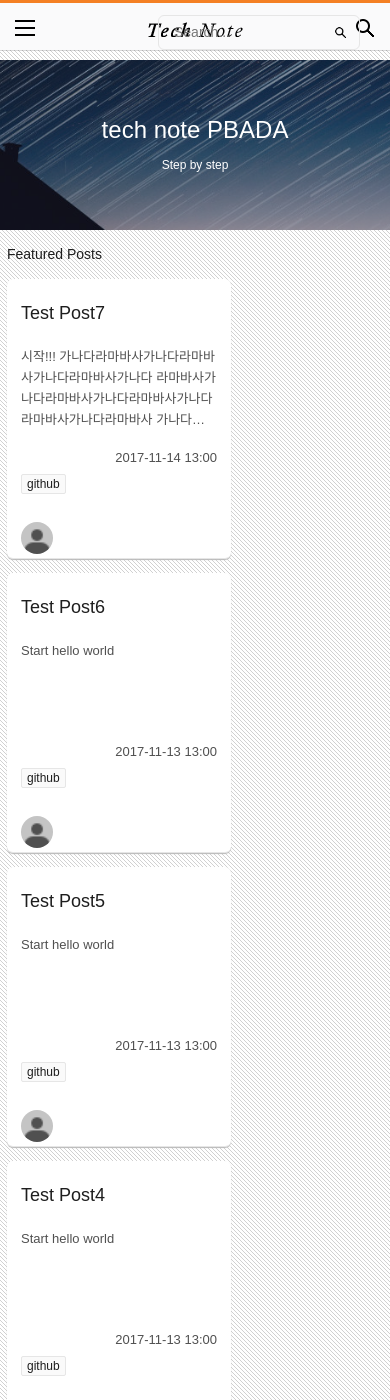
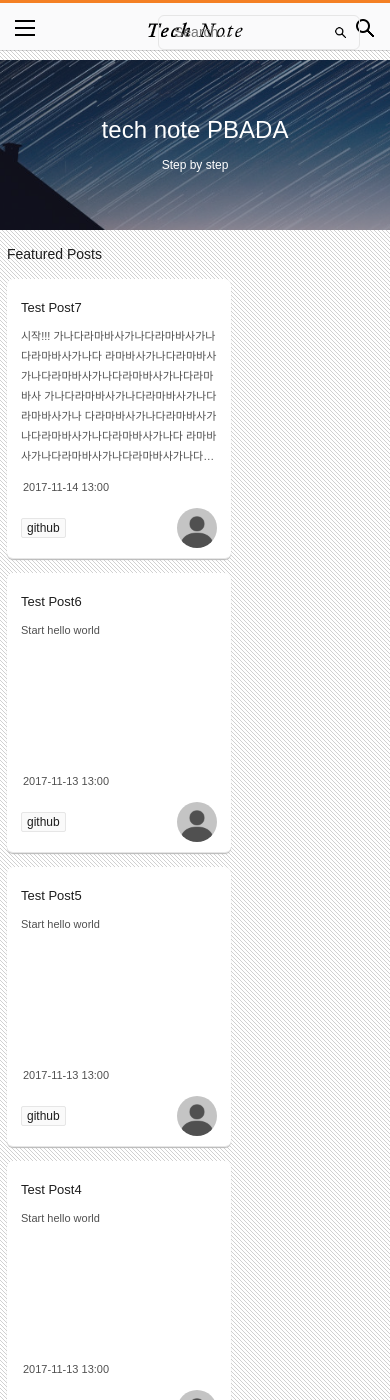
Before and after one commit to nsshopping/nsshopping.github.io, a Jekyll site: the page built from index.html, in a window 390 px wide and 1400 px high. Built offline with Jekyll 4.4.1, drawn with Linux system fonts in a browser that asks for light colours; some web fonts are replaced; the list of posts is cut into pages by our own code; comment, search, counter and statistics services are not loaded.

Commit message:
Update screen.css

```diff
--- a/assets/css/screen.css
+++ b/assets/css/screen.css
@@ -1379,77 +1379,6 @@ body.page-template {
         background-size: 22px 22px;
     }
 
-    /* list(loop) */
-    #post-list .post-item {
-        margin: 0 15px;
-        padding: 30px 0;
-    }
-
-    #post-list .post-title,
-    #post-list .post-excerpt,
-    #post-list .post-tags {
-        margin: 0;
-    }
-
-    #post-list .post-title {
-        font-size: 18px;
-        line-height: 26px; /* 26px = 18(font-size) + 8(spacing) */
-        max-height: 52px; /* 2 lines */
-        display: -webkit-box; /* multi-line ellipsis */
-        -webkit-line-clamp: 2;
-        -webkit-box-orient: vertical;
-        white-space: normal;
-        text-overflow: ellipsis;
-        word-wrap: break-word;
-        overflow: hidden;
-    }
-
-    #post-list .post-excerpt {
-        margin-top: 20px;
-        font-size: 13px;
-        line-height: 21px; /* 21px = 13(font-size) + 8(line-spacing) */
-        max-height: 84px; /* 4 lines */
-        display: -webkit-box; /* multi-line ellipsis */
-        -webkit-line-clamp: 4;
-        -webkit-box-orient: vertical;
-        text-overflow: ellipsis;
-        word-wrap: break-word;
-        overflow: hidden;
-    }
-
-    #post-list .post-tags {
-        margin-top: 15px;
-        margin-bottom: 20px;
-    }
-
-    #post-list .post-meta {
-        position: static;
-        width: 100%;
-        height: 32px; /* @@black 22 -> 32 */
-    }
-
-    #post-list .author-image {
-        float: left;
-        width: 32px; /* @@black 22 -> 32 */
-        height: 32px; /* @@black 22 -> 32 */
-        background-image: url(../images/mo/default_pic_s.png);
-        background-size: cover;
-    }
-
-    #post-list .author-name {
-        float: left;
-        margin: 0 0 0 8px; /* @@black 5 -> 8 */
-        font-size: 13px;
-        line-height: 32px; /* .post-meta height */
-    }
-
-    #post-list .post-date {
-        float: right;
-        margin: 0;
-        font-size: 13px;
-        line-height: 32px; /* .post-meta height  */
-    }
-
     a.tag {
         height: 20px;
         margin: 0 8px 8px 0;
```
